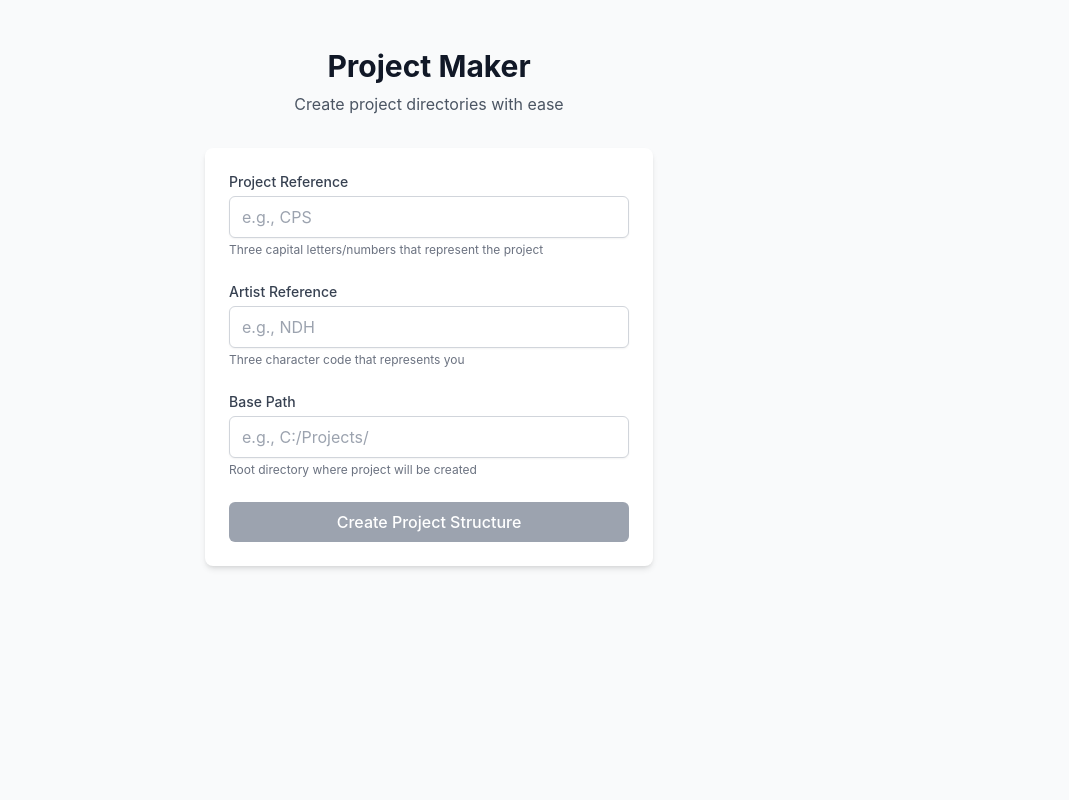
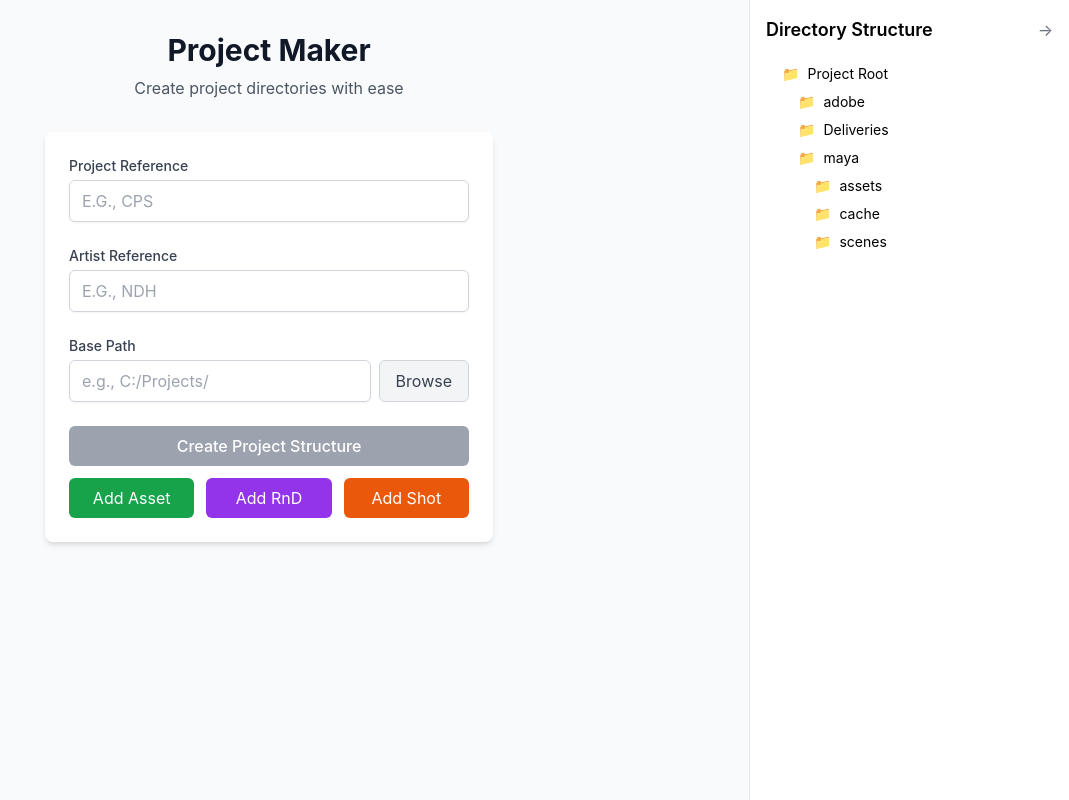
Before and after one commit to jackjozwik/ProjectMaker, a React (Create React App) app: page / in a window 1280 px wide. Shown: the whole page, without its empty margins (211-1280 px from the left). Built offline with nearby package versions, Linux system fonts and the light colour scheme.

Commit message:
added side panel directory structure

```diff
--- a/src/App.js
+++ b/src/App.js
@@ -1,9 +1,7 @@
 // src/App.jsx
 import { useState } from 'react'
 import { invoke } from '@tauri-apps/api/tauri'
-import React from 'react'
-import './index.css'  // Make sure this line exists!
-
+import { open } from '@tauri-apps/api/dialog'
 
 function App() {
   const [projectRef, setProjectRef] = useState('')
@@ -11,18 +9,73 @@ function App() {
   const [basePath, setBasePath] = useState('')
   const [message, setMessage] = useState('')
   const [isLoading, setIsLoading] = useState(false)
+  const [validationErrors, setValidationErrors] = useState({})
+  const [showDirectoryView, setShowDirectoryView] = useState(true)
 
+  // Example directory structure (you'll need to populate this based on your actual structure)
+  const [directoryStructure, setDirectoryStructure] = useState({
+    name: 'Project Root',
+    children: [
+      {
+        name: 'adobe',
+        children: []
+      },
+      {
+        name: 'Deliveries',
+        children: []
+      },
+      {
+        name: 'maya',
+        children: [
+          { name: 'assets', children: [] },
+          { name: 'cache', children: [] },
+          { name: 'scenes', children: [] }
+        ]
+      }
+    ]
+  })
+
+  const handleBasePathSelect = async () => {
+    try {
+      const selected = await open({
+        directory: true,
+        multiple: false,
+      })
+      if (selected) {
+        setBasePath(selected)
+      }
+    } catch (err) {
+      console.error('Failed to select directory:', err)
+    }
+  }
+
+  const validateInputs = () => {
+    const errors = {}
+    if (projectRef.length !== 3) {
+      errors.projectRef = 'Project reference must be exactly 3 characters'
+    }
+    if (artistRef.length !== 3) {
+      errors.artistRef = 'Artist reference must be exactly 3 characters'
+    }
+    return errors
+  }
+
+  // Add this function back where all the other functions are defined
 const createProject = async () => {
   try {
     setIsLoading(true)
+    // Normalize the path
+    const normalizedPath = normalizePath(basePath)
     const response = await invoke('create_project_structure', {
       config: {
-          project_ref: projectRef,
-          artist_ref: artistRef,
-          base_path: basePath
+        project_ref: projectRef.toUpperCase(),
+        artist_ref: artistRef.toUpperCase(),
+        base_path: normalizedPath
       }
     })
     setMessage(response)
+    // After successful creation, you might want to update the directory view
+    // We can add this functionality later
   } catch (error) {
     setMessage(`Error: ${error}`)
   } finally {
@@ -30,16 +83,47 @@ function App() {
   }
 }
 
+// And add this function if it's not there
+const normalizePath = (path) => {
+  if (!path) return '';
+  // Replace backslashes with forward slashes
+  path = path.replace(/\\/g, '/');
+  // Add trailing slash if not present
+  return path.endsWith('/') ? path : `${path}/`;
+}
+
+  const handleCreateProject = () => {
+    const errors = validateInputs()
+    if (Object.keys(errors).length === 0) {
+      createProject()
+    } else {
+      setValidationErrors(errors)
+    }
+  }
+
+  // Directory Tree Component
+  const DirectoryTree = ({ node, depth = 0 }) => (
+    <div className="ml-4">
+      <div className="flex items-center text-sm py-1">
+        <span className="mr-2">📁</span>
+        {node.name}
+      </div>
+      {node.children && node.children.map((child, index) => (
+        <DirectoryTree key={index} node={child} depth={depth + 1} />
+      ))}
+    </div>
+  )
+
   return (
-    <div className="min-h-screen bg-gray-50 py-12 px-4 sm:px-6 lg:px-8">
+    <div className="h-screen bg-gray-50 flex">
+      {/* Main Form Panel */}
+      <div className="flex-1 py-8 px-4 overflow-y-auto">
         <div className="max-w-md mx-auto">
-        {/* Header */}
           <div className="text-center mb-8">
             <h1 className="text-3xl font-bold text-gray-900 mb-2">Project Maker</h1>
             <p className="text-gray-600">Create project directories with ease</p>
           </div>
 
-        {/* Form Card */}
           <div className="bg-white rounded-lg shadow-md p-6 space-y-6">
             {/* Project Reference Input */}
             <div>
@@ -51,10 +135,27 @@ function App() {
                 type="text"
                 placeholder="e.g., CPS"
                 value={projectRef}
-              onChange={(e) => setProjectRef(e.target.value)}
-              className="w-full px-3 py-2 border border-gray-300 rounded-md shadow-sm focus:outline-none focus:ring-2 focus:ring-blue-500 focus:border-blue-500"
+                onChange={(e) => setProjectRef(e.target.value.toUpperCase())}
+                onBlur={() => {
+                  if (projectRef && projectRef.length !== 3) {
+                    setValidationErrors(prev => ({
+                      ...prev,
+                      projectRef: 'Must be exactly 3 characters'
+                    }))
+                  } else {
+                    setValidationErrors(prev => {
+                      const { projectRef, ...rest } = prev
+                      return rest
+                    })
+                  }
+                }}
+                className={`uppercase w-full px-3 py-2 border rounded-md shadow-sm focus:outline-none focus:ring-2 focus:ring-blue-500
+                  ${validationErrors.projectRef ? 'border-red-500' : 'border-gray-300'}`}
+                maxLength={3}
               />
-            <p className="mt-1 text-xs text-gray-500">Three capital letters/numbers that represent the project</p>
+              {validationErrors.projectRef && (
+                <p className="mt-1 text-xs text-red-500">{validationErrors.projectRef}</p>
+              )}
             </div>
 
             {/* Artist Reference Input */}
@@ -67,10 +168,27 @@ function App() {
                 type="text"
                 placeholder="e.g., NDH"
                 value={artistRef}
-              onChange={(e) => setArtistRef(e.target.value)}
-              className="w-full px-3 py-2 border border-gray-300 rounded-md shadow-sm focus:outline-none focus:ring-2 focus:ring-blue-500 focus:border-blue-500"
+                onChange={(e) => setArtistRef(e.target.value.toUpperCase())}
+                onBlur={() => {
+                  if (artistRef && artistRef.length !== 3) {
+                    setValidationErrors(prev => ({
+                      ...prev,
+                      artistRef: 'Must be exactly 3 characters'
+                    }))
+                  } else {
+                    setValidationErrors(prev => {
+                      const { artistRef, ...rest } = prev
+                      return rest
+                    })
+                  }
+                }}
+                className={`uppercase w-full px-3 py-2 border rounded-md shadow-sm focus:outline-none focus:ring-2 focus:ring-blue-500
+                  ${validationErrors.artistRef ? 'border-red-500' : 'border-gray-300'}`}
+                maxLength={3}
               />
-            <p className="mt-1 text-xs text-gray-500">Three character code that represents you</p>
+              {validationErrors.artistRef && (
+                <p className="mt-1 text-xs text-red-500">{validationErrors.artistRef}</p>
+              )}
             </div>
 
             {/* Base Path Input */}
@@ -78,20 +196,28 @@ function App() {
               <label htmlFor="basePath" className="block text-sm font-medium text-gray-700 mb-1">
                 Base Path
               </label>
+              <div className="flex gap-2">
                 <input
                   id="basePath"
                   type="text"
                   placeholder="e.g., C:/Projects/"
                   value={basePath}
                   onChange={(e) => setBasePath(e.target.value)}
-              className="w-full px-3 py-2 border border-gray-300 rounded-md shadow-sm focus:outline-none focus:ring-2 focus:ring-blue-500 focus:border-blue-500"
+                  className="flex-1 px-3 py-2 border border-gray-300 rounded-md shadow-sm focus:outline-none focus:ring-2 focus:ring-blue-500"
                 />
-            <p className="mt-1 text-xs text-gray-500">Root directory where project will be created</p>
+                <button
+                  onClick={handleBasePathSelect}
+                  className="px-4 py-2 bg-gray-100 text-gray-700 rounded-md border border-gray-300 hover:bg-gray-200 focus:outline-none focus:ring-2 focus:ring-blue-500"
+                >
+                  Browse
+                </button>
+              </div>
             </div>
 
-          {/* Create Button */}
+            {/* Action Buttons */}
+            <div className="space-y-3">
               <button
-            onClick={createProject}
+                onClick={handleCreateProject}
                 disabled={isLoading || !projectRef || !artistRef || !basePath}
                 className={`w-full py-2 px-4 rounded-md text-white font-medium
                   ${isLoading || !projectRef || !artistRef || !basePath
@@ -102,7 +228,19 @@ function App() {
                 {isLoading ? 'Creating...' : 'Create Project Structure'}
               </button>
 
-          {/* Message Display */}
+              <div className="grid grid-cols-3 gap-3">
+                <button className="w-full py-2 px-4 bg-green-600 text-white rounded-md hover:bg-green-700 focus:outline-none focus:ring-2 focus:ring-offset-2 focus:ring-green-500">
+                  Add Asset
+                </button>
+                <button className="w-full py-2 px-4 bg-purple-600 text-white rounded-md hover:bg-purple-700 focus:outline-none focus:ring-2 focus:ring-offset-2 focus:ring-purple-500">
+                  Add RnD
+                </button>
+                <button className="w-full py-2 px-4 bg-orange-600 text-white rounded-md hover:bg-orange-700 focus:outline-none focus:ring-2 focus:ring-offset-2 focus:ring-orange-500">
+                  Add Shot
+                </button>
+              </div>
+            </div>
+
             {message && (
               <div className={`mt-4 p-4 rounded-md ${
                 message.includes('Error')
@@ -115,6 +253,23 @@ function App() {
           </div>
         </div>
       </div>
+
+      {/* Directory View Sidebar */}
+      <div className="w-80 bg-white border-l border-gray-200 overflow-y-auto">
+        <div className="p-4">
+          <div className="flex justify-between items-center mb-4">
+            <h2 className="text-lg font-semibold">Directory Structure</h2>
+            <button
+              onClick={() => setShowDirectoryView(!showDirectoryView)}
+              className="text-gray-500 hover:text-gray-700"
+            >
+              {showDirectoryView ? '→' : '←'}
+            </button>
+          </div>
+          <DirectoryTree node={directoryStructure} />
+        </div>
+      </div>
+    </div>
   )
 }
 
```
Also changed, not shown: src-tauri/tauri.conf.json (+8 -1 lines), 2 other files (tests, documents, lock files or other folders). Lines whose indentation alone changed are shown as unchanged.
